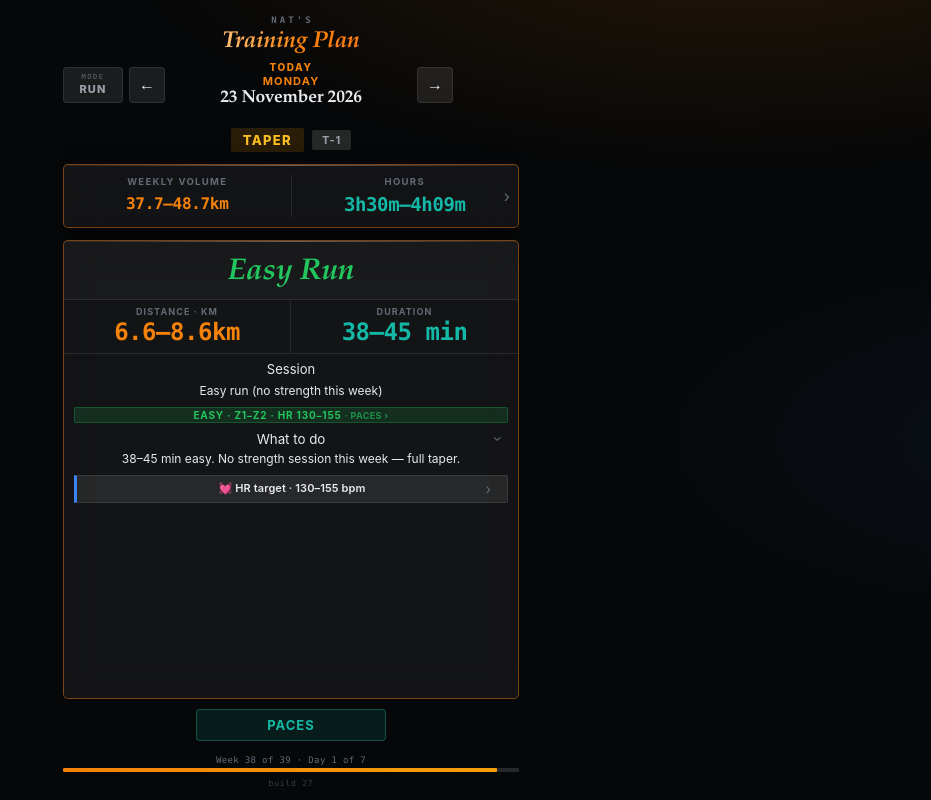
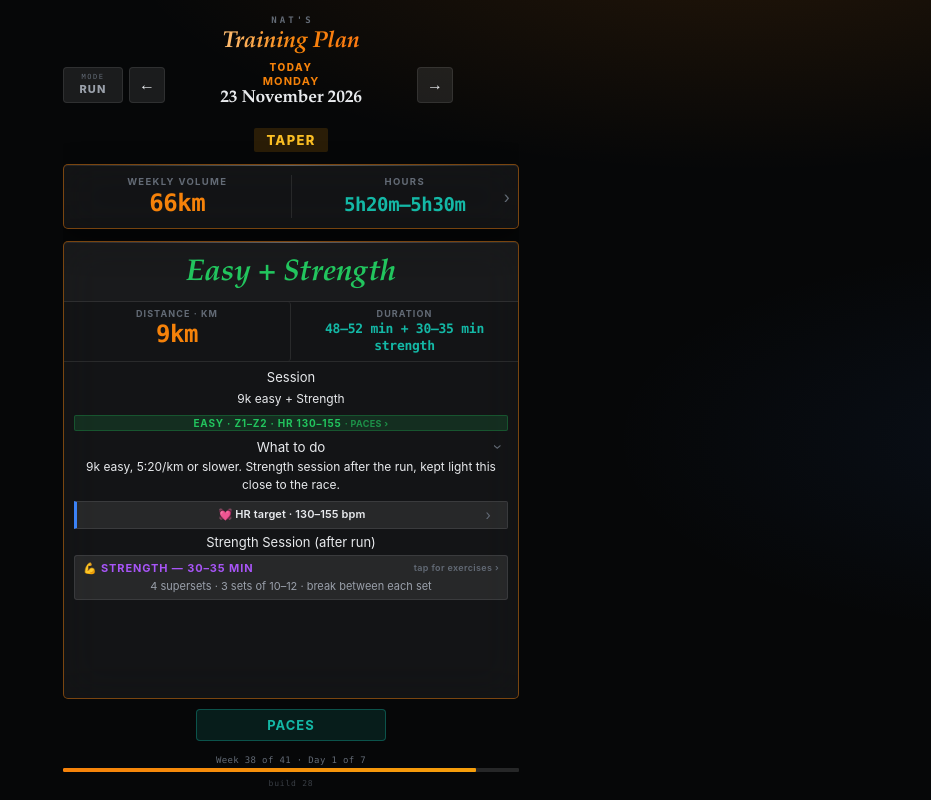
Before and after one commit to GeoffTheTiger/GeoffTheTiger.github.io, a plain HTML site: page index.html in a window 1280 px wide. Shown: the whole page, without its empty margins (349-1280 px from the left). Drawn offline with Linux system fonts and the light colour scheme.

Commit message:
Add files via upload

```diff
--- a/index.html
+++ b/index.html
@@ -531,6 +531,7 @@
   .phase-consol { background: rgba(168,85,247,0.15); color: #c084fc; }
   .phase-taper { background: rgba(245,158,11,0.15); color: #fbbf24; }
   .phase-race { background: rgba(245,130,10,0.2); color: var(--orange); }
+  .phase-recovery { background: rgba(34,197,94,0.14); color: #4ade80; }
 
   .wt-cutback { background: rgba(239,68,68,0.12); color: #f87171; }
   .wt-build { background: rgba(34,197,94,0.12); color: #4ade80; }
@@ -1799,9 +1800,9 @@
   <div id="footer">
     <button id="paceBtn" onclick="openPaceCard()">Paces</button>
     <div id="progress-bottom">
-      <div class="progress-label-bottom" id="progressLabel">Week — of 39 · Day —</div>
+      <div class="progress-label-bottom" id="progressLabel">Week — · Day —</div>
       <div class="progress-bar-full"><div class="progress-fill" id="progressFill" style="width:0%"></div></div>
-      <div id="buildTag">build 27</div>
+      <div id="buildTag">build 28</div>
     </div>
   </div>
 </div>
@@ -2471,32 +2472,65 @@ const weeks = [
       Sun:{ type:'Easy + Strides', km:'9km', time:'48–52 min', session:'9k easy incl 8×20 sec strides at c. 10k effort', detail:'9k easy with 8×20 sec strides at around 10k effort.\n\nValencia 6 Dec minus 2 weeks.', effort:'easy', strides:true },
     }
   },
-  // Week 38 — 23 Nov (TAPER T-1)
-  { phase:'Taper', weekType:'T-1', weekA_B:'',
-    km:'37.7–48.7km', time:'3h30m–4h09m',
-    aim:'T-1 · Easy + strides only · No threshold · No strength · Fri rest',
+  // Week 38 — 23 Nov (COACH SHEET · w/e 29 Nov · 66km · last hard session)
+  { phase:'Taper', weekType:'', weekA_B:'',
+    km:'66km', time:'5h20m–5h30m',
+    aim:'66km · Tue 8×6 min HMP, last hard session · Thu 2×3k c. 4:05–4:10 · Sat 20k: 10k c. 4:45 then 10k c. 4:20–4:25',
     days:{
-      Mon:{ type:'Easy Run', km:'6.6–8.6km', time:'38–45 min', session:'Easy run (no strength this week)', detail:'38–45 min easy. No strength session this week — full taper.', effort:'easy' },
-      Tue:{ type:'Easy + Strides', km:'7.2–9.2km', time:'38–45 min + strides', session:'Easy run + 6×100m strides', detail:'38–45 min easy + 6×100m strides. Sharpness only, no threshold.', effort:'easy', strides:true },
-      Wed:{ type:'Easy + Strides', km:'5.5–7.3km', time:'28–35 min + strides', session:'Easy run + strides', detail:'28–35 min easy + strides (~0.6km).', effort:'easy', strides:true },
-      Thu:{ type:'Easy Run', km:'5.2–6.7km', time:'30–35 min', session:'Easy run', detail:'30–35 min easy. Very easy. You are nearly there.', effort:'easy' },
+      Mon:{ type:'Easy + Strength', km:'9km', time:'48–52 min + 30–35 min strength', session:'9k easy + Strength', detail:'9k easy, 5:20/km or slower. Strength session after the run, kept light this close to the race.', effort:'easy', strength:true },
+      Tue:{ type:'HMP Reps: Last Hard Session', km:'14.5km', time:'64–68 min', session:'8×6 min HMP (60 sec)', detail:'WU → 8×6 min at Half Marathon Pace (4:15/km), 60 sec recovery → CD.\n\nCoach flags this as the last hard session before Valencia.', effort:'hmp',
+        wo:{ steps:[ {t:'rep', n:8, steps:[ {t:'run', s:360, p:'hmp'} ], btw:{t:'rec', s:60} } ] } },
+      Wed:{ type:'Easy Run', km:'7km', time:'37–40 min', session:'7k easy', detail:'7k easy.', effort:'easy' },
+      Thu:{ type:'Tempo Reps', km:'7.5km', time:'32–35 min', session:'2×3k c. 4:05–4:10 (60 sec)', detail:'WU → 2×3k at c. 4:05–4:10/km, 60 sec recovery.\n\nNo cooldown is listed, so the session ends after the second 3k.', effort:'tenk',
+        wo:{ noCd:true, steps:[ {t:'rep', n:2, steps:[ {t:'run', km:3, p:[245,250]} ], btw:{t:'rec', s:60} } ] } },
       Fri:{ type:'Rest', km:null, time:null, session:'Rest day', rest:true },
-      Sat:{ type:'Easy Long', km:'9.2–11.6km', time:'53–61 min', session:'Easy run', detail:'53–61 min easy. Last proper run before race week.', effort:'easy' },
-      Sun:{ type:'Recovery', km:'4.0–5.3km', time:'23–28 min', session:'Recovery run', detail:'23–28 min Z1–Z2 easy.', effort:'easy' },
+      Sat:{ type:'Long Run: Steady to Fast', km:'20km', time:'~1h30m–1h33m', session:'20k: 10k c. 4:45 then 10k c. 4:20–4:25', detail:'10k at c. 4:45/km, then 10k at c. 4:20–4:25/km, continuous.\n\nThe second half is quicker than Marathon Pace. Fuel as you plan to on race day.', effort:'progression', fuel:true,
+        wo:{ fixed:true, steps:[ {t:'run', km:10, p:[285,285]}, {t:'run', km:10, p:[260,265]} ] } },
+      Sun:{ type:'Easy Run', km:'8km', time:'43–46 min', session:'8k easy', detail:'8k easy.', effort:'easy' },
     }
   },
-  // Week 39 — 30 Nov (RACE WEEK)
+  // Week 39 — 30 Nov (RACE WEEK · 26km plus marathon)
   { phase:'Race Week', weekType:'RACE', weekA_B:'',
-    km:'21.4–31.5km + 42.2km race', time:'~5h taper + race',
-    aim:'5 easy runs · Legs awake · Trust the training · RACE SUNDAY 6 DECEMBER',
+    km:'26km + 42.2km race', time:'~2h20m + race',
+    aim:'26km plus the marathon · Tue short HMP/10k sharpener · Thu 2k c. 4:20 · RACE SUNDAY 6 DECEMBER',
     days:{
-      Mon:{ type:'Easy Run', km:'5.2–7.6km', time:'30–40 min', session:'Easy run', detail:'30–40 min easy. Very easy. Stay off your feet otherwise.', effort:'easy' },
-      Tue:{ type:'Easy + Strides', km:'6.4–9.1km', time:'35–45 min + strides', session:'Easy run + 6×100m strides', detail:'35–45 min easy + 6×100m strides. Last sharpening. Strides feel good? You are ready.', effort:'easy', strides:true },
-      Wed:{ type:'Easy Run', km:'4.3–6.7km', time:'25–35 min', session:'Easy run', detail:'25–35 min easy. Short and easy. Conserve energy.', effort:'easy' },
-      Thu:{ type:'Easy + Strides', km:'3.8–5.2km', time:'20–25 min + strides', session:'Easy run + 4×100m strides', detail:'20–25 min easy + 4×100m strides. Just keeping the legs ticking over.', effort:'easy', strides:true },
+      Mon:{ type:'Easy Run', km:'6km', time:'32–35 min', session:'6k easy', detail:'6k easy. No strength session in race week.', effort:'easy' },
+      Tue:{ type:'HMP/10k Sharpener', km:'9km', time:'42–45 min', session:'2×7 min HMP (60 sec), 2×4 min 10k pace (60 sec)', detail:'WU → 2×7 min at Half Marathon Pace (4:15/km), 60 sec recovery → 2×4 min at 10k pace (4:00–4:05/km), 60 sec recovery → CD.\n\nA sharpener, not a workout: smooth and controlled.', effort:'hmp',
+        wo:{ steps:[ {t:'rep', n:2, steps:[ {t:'run', s:420, p:'hmp'} ], btw:{t:'rec', s:60} }, {t:'rec', s:60, l:'between sets'}, {t:'rep', n:2, steps:[ {t:'run', s:240, p:'10k'} ], btw:{t:'rec', s:60} } ] } },
+      Wed:{ type:'Easy Run', km:'6km', time:'32–35 min', session:'6k easy', detail:'6k easy.', effort:'easy' },
+      Thu:{ type:'Easy + 2k Tempo', km:'5km', time:'24–26 min', session:'3k easy then 2k c. 4:20', detail:'3k easy, then 2k at c. 4:20/km. Last touch of pace before Sunday.', effort:'threshold',
+        wo:{ fixed:true, steps:[ {t:'run', km:3, p:'easy'}, {t:'run', km:2, p:[260,260]} ] } },
+      Fri:{ type:'Rest', km:null, time:null, session:'Rest or travel day', rest:true },
+      Sat:{ type:'Rest', km:null, time:null, session:'Rest, or an optional AM 15 min jog', rest:true },
+      Sun:{ type:'RACE', km:'42.2km', time:'Sub-2:55:00 target', session:'VALENCIA MARATHON — RACE DAY', detail:'Target: Sub-2:55:00\n\nHalf split: 1:27:30 — do not go through faster.\nKm 0–5: Will feel too easy. That is correct.\nKm 5–30: Locked in. HR check every 5km. Above 165 — ease back.\nKm 30–42: If controlled, push slightly harder than MP.\nFuelling: 60g carbs/hour. Gel every 5km from km 5.\n\nTrust the training. You have earned this.', raceDay:true },
+    }
+  },
+  // Week 40 — 7 Dec (RECOVERY WEEK 1 · no running)
+  { phase:'Recovery', weekType:'', weekA_B:'',
+    km:'0km', time:'—',
+    aim:'Recovery week 1 · no running',
+    days:{
+      Mon:{ type:'Rest', km:null, time:null, session:'Recovery week 1: no running', rest:true },
+      Tue:{ type:'Rest', km:null, time:null, session:'Recovery week 1: no running', rest:true },
+      Wed:{ type:'Rest', km:null, time:null, session:'Recovery week 1: no running', rest:true },
+      Thu:{ type:'Rest', km:null, time:null, session:'Recovery week 1: no running', rest:true },
+      Fri:{ type:'Rest', km:null, time:null, session:'Recovery week 1: no running', rest:true },
+      Sat:{ type:'Rest', km:null, time:null, session:'Recovery week 1: no running', rest:true },
+      Sun:{ type:'Rest', km:null, time:null, session:'Recovery week 1: no running', rest:true },
+    }
+  },
+  // Week 41 — 14 Dec (RECOVERY WEEK 2 · optional easy running)
+  { phase:'Recovery', weekType:'', weekA_B:'',
+    km:'≤38km', time:'≤3h30m',
+    aim:'Recovery week 2 · up to 3×35–45 min easy, any days Mon–Fri · one easy run up to 75 min on Sat or Sun · less is fine',
+    days:{
+      Mon:{ type:'Easy Run (Optional)', km:'≤8km', time:'35–45 min max', session:'Optional easy run, 35–45 min max', detail:'Up to 35–45 min easy. Any 3 days from Monday to Friday, no more.\n\nNo worries if you do less; if healthy, it should not affect what comes next.', effort:'easy' },
+      Tue:{ type:'Rest', km:null, time:null, session:'Rest (or swap with an easy day)', rest:true },
+      Wed:{ type:'Easy Run (Optional)', km:'≤8km', time:'35–45 min max', session:'Optional easy run, 35–45 min max', detail:'Up to 35–45 min easy. Any 3 days from Monday to Friday, no more.', effort:'easy' },
+      Thu:{ type:'Easy Run (Optional)', km:'≤8km', time:'35–45 min max', session:'Optional easy run, 35–45 min max', detail:'Up to 35–45 min easy. Any 3 days from Monday to Friday, no more.', effort:'easy' },
       Fri:{ type:'Rest', km:null, time:null, session:'Rest day', rest:true },
-      Sat:{ type:'Shakeout', km:'1.7–2.9km', time:'10–15 min', session:'Very easy shakeout jog', detail:'10–15 min very easy shakeout. Just loosen up. Do not do more. Tomorrow is the day.', effort:'easy' },
-      Sun:{ type:'RACE', km:'42.2km', time:'Sub-2:55:00 target', session:'VALENCIA MARATHON — RACE DAY', detail:'Target: Sub-2:55:00\n\nHalf split: 1:27:30 — do not go through faster.\nKm 0–5: Will feel too easy. That is correct.\nKm 5–30: Locked in. HR check every 5km. Above 165 — ease back.\nKm 30–42: If controlled, push slightly harder than MP.\nFuelling: 60g carbs/hour. Gel every 5km from km 5.\n\nTrust the training. You have earned this.', raceDay:true },
+      Sat:{ type:'Easy Run (Optional)', km:'≤14km', time:'up to 75 min', session:'Optional easy run, up to 75 min (Sat or Sun)', detail:'One easy run of up to 75 min, on Saturday or Sunday.\n\nNo worries if you do less.', effort:'easy' },
+      Sun:{ type:'Rest', km:null, time:null, session:'Rest (or do the longer easy run today instead)', rest:true },
     }
   }
 ];
@@ -2744,6 +2778,7 @@ const PHASE_INFO = {
   'Peak': 'Highest load of the block — the biggest long runs and the most demanding marathon-pace work. Fatigue here is expected and managed. The fitness arrives when the load comes off.',
   'Consolidation': 'Absorb the work. Volume steadies so adaptations bed in without adding fresh stress. Not a cut-back and not a build — a controlled holding pattern.',
   'Taper': 'Volume drops sharply while intensity stays sharp. Legs rebuild glycogen and repair micro-damage. Feeling flat or twitchy mid-taper is completely normal — trust it.',
+  'Recovery': 'After the marathon. Week 1 is no running at all; week 2 is a few short easy runs if you feel healthy. Doing less is fine.',
   'Race Week': 'Minimal running, maximum freshness. Short sharpeners keep the legs awake. Carb-load, hydrate, sleep well, and get to the start line calm.',
   'Pre-Plan': 'Before the structured block begins. Ticking over on base mileage.',
   'Post-Race': 'The block is done. Recover properly before building again.'
@@ -3050,6 +3085,7 @@ function renderTopStrip(planDay) {
     'Consolidation': 'phase-consol',
     'Taper':         'phase-taper',
     'Race Week':     'phase-race',
+    'Recovery':      'phase-recovery',
   };
   pb.className = `phase-badge ${phaseMap[week.phase] || 'phase-base'}`;
   pb.textContent = week.phase;
@@ -3088,11 +3124,11 @@ function renderTopStrip(planDay) {
 // ═══════════════════════════════════════════════
 function renderProgress(planDay) {
   if (!planDay) { return; }
-  const totalDays = 39 * 7;
+  const totalDays = weeks.length * 7;
   const elapsed = planDay.weekIdx * 7 + planDay.dayIdx + 1;
   const pct = Math.min(100, (elapsed / totalDays) * 100).toFixed(1);
   document.getElementById('progressFill').style.width = pct + '%';
-  document.getElementById('progressLabel').textContent = `Week ${planDay.weekIdx+1} of 39 · Day ${planDay.dayIdx+1} of 7`;
+  document.getElementById('progressLabel').textContent = `Week ${planDay.weekIdx+1} of ${weeks.length} · Day ${planDay.dayIdx+1} of 7`;
 }
 
 // ═══════════════════════════════════════════════
@@ -3474,7 +3510,7 @@ function renderCalendar() {
 function calGridHTML(calYear, calMonth) {
   const today = new Date(); today.setHours(0,0,0,0);
   const planStart = new Date(PLAN_START); planStart.setHours(0,0,0,0);
-  const planEnd = new Date(RACE_DATE); planEnd.setHours(0,0,0,0);
+  const planEnd = new Date(PLAN_START); planEnd.setDate(planEnd.getDate() + weeks.length * 7 - 1); planEnd.setHours(0,0,0,0);
 
   // First day of month, adjusted so Mon=0
   const firstDay = new Date(calYear, calMonth, 1);
@@ -3798,10 +3834,10 @@ const weekSwiper = createSwiper({
   page: document.getElementById('weekPage'),
   buildHtml: off => {
     const i = summaryWeekIdx + off;
-    return (i >= 0 && i <= 38) ? weekBodyHTML(i) : null;
+    return (i >= 0 && i <= weeks.length - 1) ? weekBodyHTML(i) : null;
   },
   commit: dir => {
-    summaryWeekIdx = Math.max(0, Math.min(38, summaryWeekIdx + dir));
+    summaryWeekIdx = Math.max(0, Math.min(weeks.length - 1, summaryWeekIdx + dir));
     renderWeekSummary();
   },
   isBlocked: () => document.getElementById('exportOverlay').classList.contains('open')
@@ -4134,7 +4170,7 @@ function buildBikeExport(idx) {
   const start = new Date(PLAN_START);
   start.setDate(start.getDate() + idx * 7);
   const L = [];
-  L.push(`NAT · BIKE · WEEK ${idx + 1} OF 39 · w/c ${start.getDate()} ${MONTHS[start.getMonth()]} ${start.getFullYear()}`);
+  L.push(`NAT · BIKE · WEEK ${idx + 1} OF ${weeks.length} · w/c ${start.getDate()} ${MONTHS[start.getMonth()]} ${start.getFullYear()}`);
   L.push(`Run equivalent ${week.km} · ride ≈ ${fmtHoursM(bikeWeekSec(week))} · ${week.phase}`);
   L.push('');
   L.push('For Claude: I am cross-training on the bike this week. Build a Garmin structured CYCLING workout (sport: cycling) for each session below, exactly as written, and push it to my watch on its date via athletedata. These replace this week\'s runs: do not push any running workouts.');
@@ -4179,7 +4215,7 @@ function buildWeekExport(idx) {
   const start = new Date(PLAN_START);
   start.setDate(start.getDate() + idx * 7);
   const L = [];
-  L.push(`NAT · WEEK ${idx + 1} OF 39 · w/c ${start.getDate()} ${MONTHS[start.getMonth()]} ${start.getFullYear()}`);
+  L.push(`NAT · WEEK ${idx + 1} OF ${weeks.length} · w/c ${start.getDate()} ${MONTHS[start.getMonth()]} ${start.getFullYear()}`);
   L.push(`${week.km} · ${week.time} · ${week.phase}${week.weekType ? ' · ' + week.weekType : ''}`);
   L.push('');
   L.push('For Claude: build a Garmin structured workout for each QUALITY session below, exactly as written, and push it to my watch on its date via athletedata.');
@@ -4263,7 +4299,7 @@ function fallbackCopy(text, done) {
 
 function summaryNavigate(delta) {
   weekSwiper.sweep();
-  summaryWeekIdx = Math.max(0, Math.min(38, summaryWeekIdx + delta));
+  summaryWeekIdx = Math.max(0, Math.min(weeks.length - 1, summaryWeekIdx + delta));
   renderWeekSummary();
 }
 
@@ -4294,7 +4330,7 @@ function renderWeekSummary() {
         <div class="wm-title">Week ${summaryWeekIdx + 1}</div>
         <div class="wm-range">${weekStart.getDate()} ${MONTHS[weekStart.getMonth()].slice(0,3)} – ${weekEnd.getDate()} ${MONTHS[weekEnd.getMonth()].slice(0,3)}</div>
       </div>
-      <button class="cal-nav-btn" onclick="summaryNavigate(1)" ${summaryWeekIdx === 38 ? 'disabled style="opacity:0.3"' : ''}>&#8594;</button>
+      <button class="cal-nav-btn" onclick="summaryNavigate(1)" ${summaryWeekIdx === weeks.length - 1 ? 'disabled style="opacity:0.3"' : ''}>&#8594;</button>
       <span class="wm-btn-spacer" aria-hidden="true"></span>
     </div>`;
 
@@ -4336,7 +4372,7 @@ function weekBodyHTML(idx) {
   const phaseMap = {
     'Base Build':'phase-base','Marathon Block':'phase-marathon',
     'Peak':'phase-peak','Consolidation':'phase-consol',
-    'Taper':'phase-taper','Race Week':'phase-race'
+    'Taper':'phase-taper','Race Week':'phase-race','Recovery':'phase-recovery'
   };
   const wtMap = {
     'CUT-BACK':'wt-cutback','BUILD':'wt-build','BRIDGE':'wt-bridge',
```
